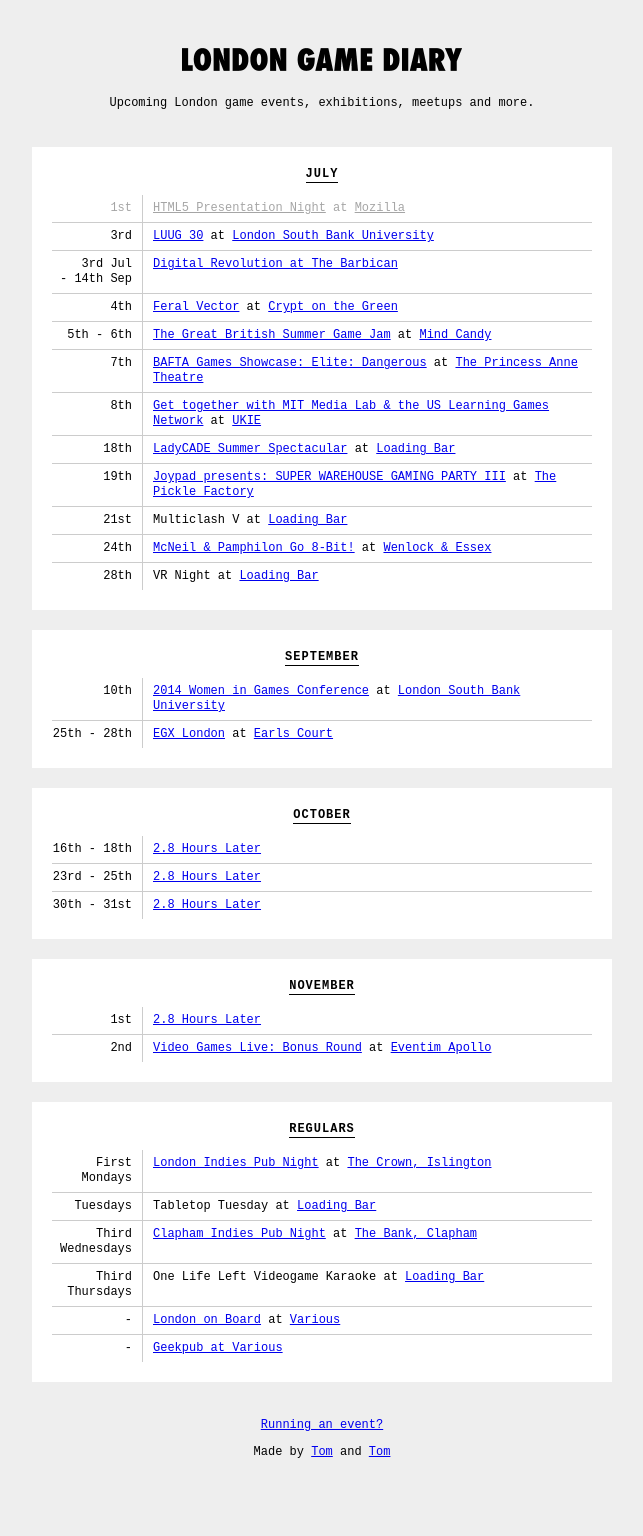
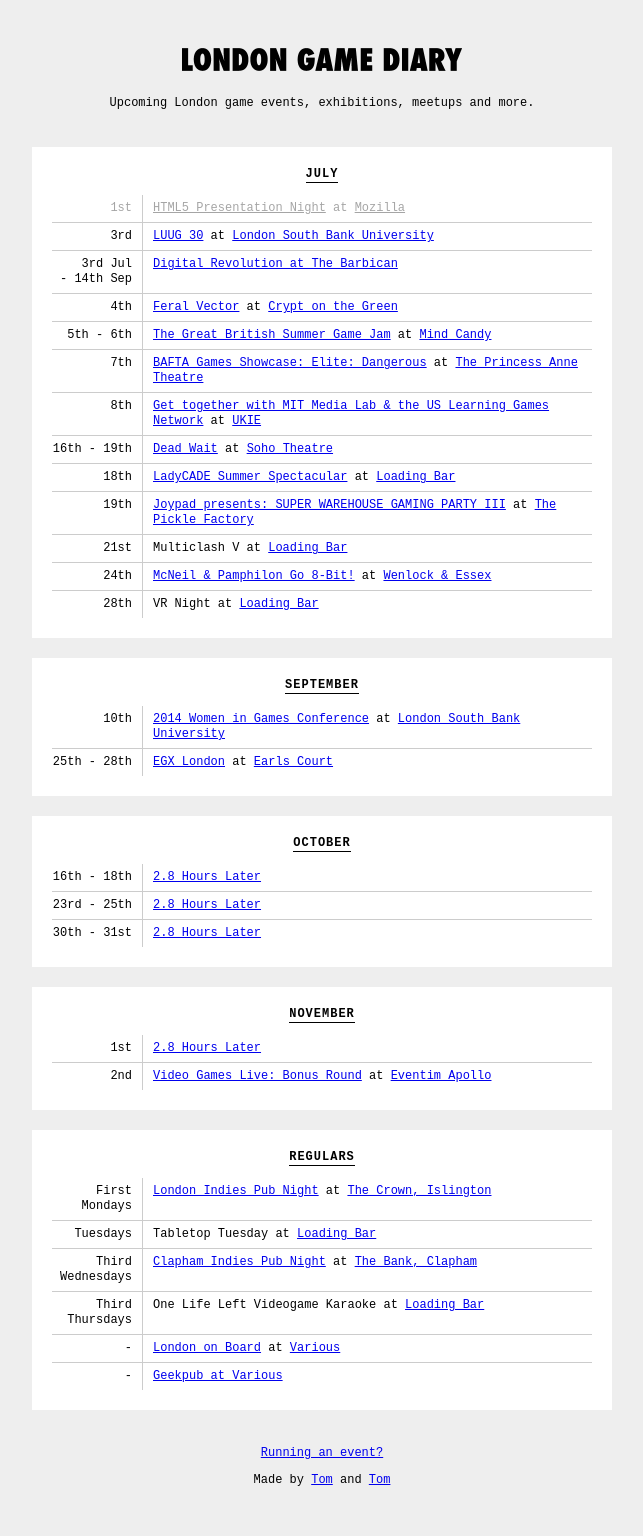
Before and after one commit to thomasmarshall/londongamediary.com, a Jekyll site: the page built from index.html, in a window 1280 px wide. Shown: the whole page, without its empty margins (318-961 px from the left). Built offline with Jekyll 4.4.1, drawn with Linux system fonts in a browser that asks for light colours; nearby versions of some CDN libraries; before the commit the page ends 1508 px from its top, so only the background shows below that.

Commit message:
Update events.yml

```diff
--- a/_data/events.yml
+++ b/_data/events.yml
@@ -35,6 +35,12 @@
   link: "http://www.meetup.com/The-London-Educational-Games-Meetup-Group/events/189973272/"
   location: "[UKIE](http://ukie.info/)"
   date: 2014-07-08
+
+- title: "Dead Wait"
+  link: "http://www.sohotheatre.com/whats-on/dead-wait/"
+  location: "[Soho Theatre](http://www.sohotheatre.com/)"
+  starts_at: 2014-07-16
+  ends_at: 2014-07-19
 
 - title: "LadyCADE Summer Spectacular"
   link: "http://www.ladycade.org/"
```
